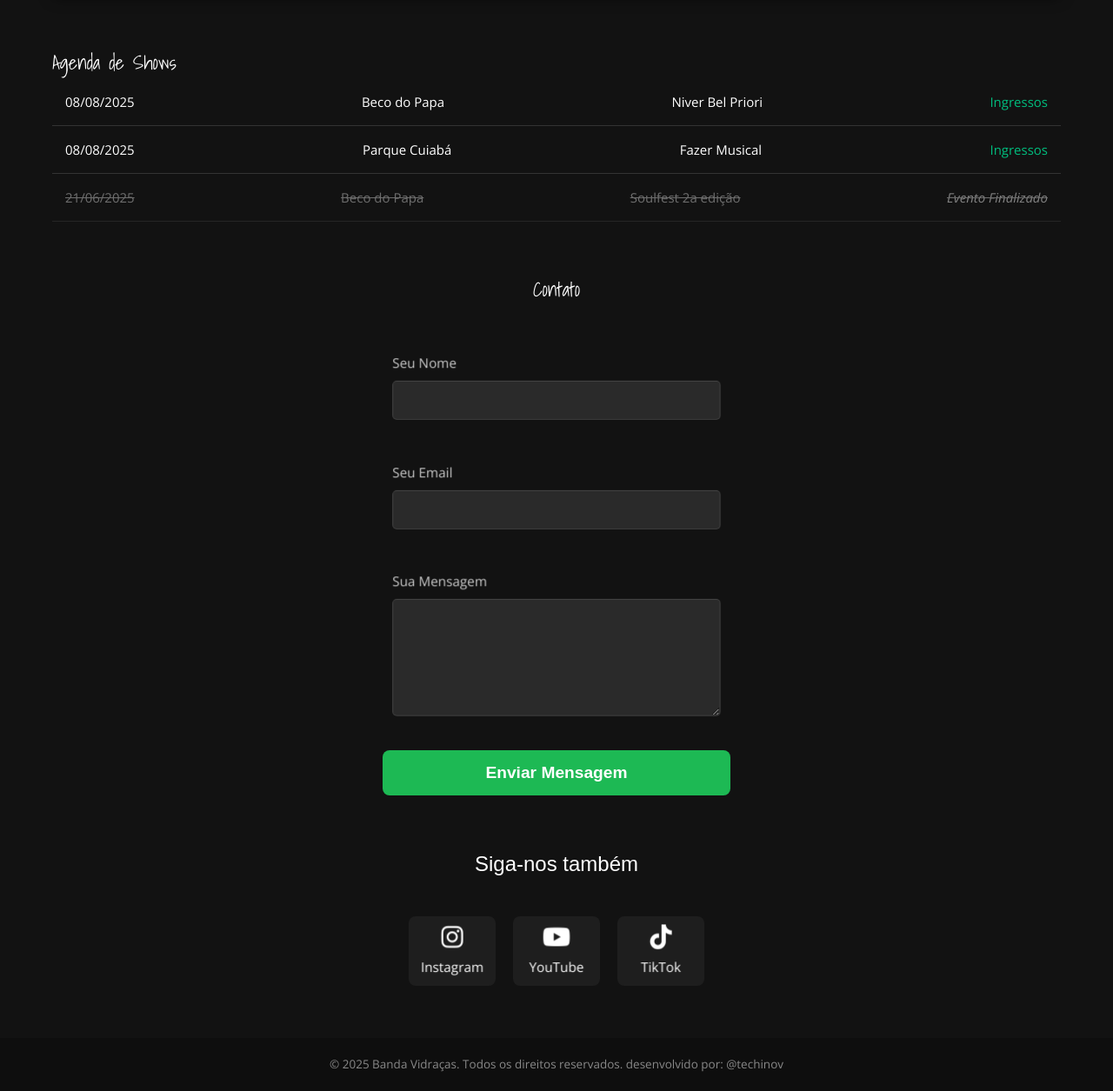
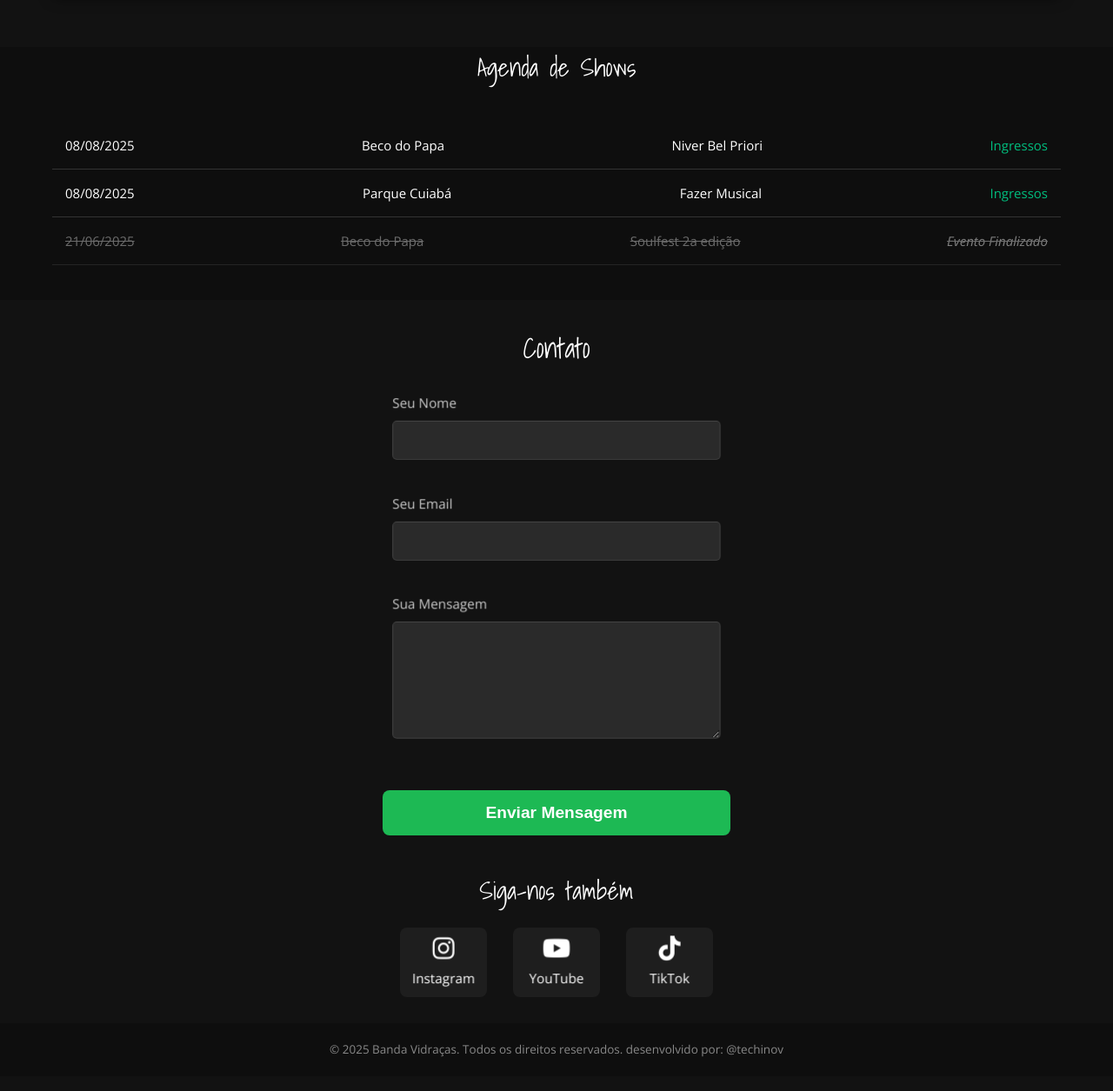
Before and after one commit to pasteldiventu/vidracas-page, a Vue app: page / in a window 1280 px wide. Shown: the part 2457-3712 px from the top of the page at 87% size. Built offline with nearby package versions, Linux system fonts and the light colour scheme.

Commit message:
muda espaçamentos do css

```diff
--- a/src/components/ContactSection.vue
+++ b/src/components/ContactSection.vue
@@ -85,20 +85,21 @@ onMounted(() => {
 <style scoped>
 /* ✨ ESTILOS ATUALIZADOS */
 .contact-section {
-  padding: 60px 0;
+  padding: 30px 0;
   background-color: #121212;
   color: #fff;
 }
 
 h2, h3 {
   text-align: center;
-  margin-bottom: 40px;
+  font-size: 2.0rem;
+  margin-bottom: 10px;
 }
 
 h3 {
-  margin-top: 60px;
-  font-family: 'Oswald', sans-serif;
-  font-size: 1.5rem;
+  margin-top: 25px;
+  font-family: 'Shadows Into Light', cursive;
+  font-size: 1.8rem;
 }
 
 .contact-form {
@@ -107,7 +108,7 @@ h3 {
   transition-delay: 0.2s;
   display: flex;
   flex-direction: column;
-  gap: 20px;
+  gap: 10px;
 }
 
 .form-group {
@@ -149,6 +150,7 @@ h3 {
 }
 
 .submit-btn {
+  margin-top: 30px;
   display: block;
   width: 100%;
   padding: 15px;
@@ -179,7 +181,8 @@ h3 {
   display: flex;
   justify-content: center;
   align-items: center;
-  gap: 20px;
+  margin-top: 20px;
+  gap: 30px;
   flex-wrap: wrap;
 }
 
--- a/src/components/HeroSection.vue
+++ b/src/components/HeroSection.vue
@@ -18,10 +18,8 @@
   background-image: url('/image.png');
   background-size: cover;
   background-position: center;
-  overflow: hidden; /* Importante para a animação não vazar */
+  overflow: hidden;
 }
-
-/* --- A MÁGICA DA ANIMAÇÃO DO TÍTULO --- */
 
 .band-name {
   font-size: 6rem;
--- a/src/components/TourSectionBackup.vue
+++ b/src/components/TourSectionBackup.vue
@@ -42,10 +42,23 @@ const processedShows = computed(() => {
 </template>
 
 <style scoped>
+
+#agenda{
+  background-color: rgba(14, 14, 14, 0.911);
+  padding-bottom: 40px;
+}
+
 .show-list {
   list-style: none;
   padding: 0;
 }
+
+h2 {
+  text-align: center;
+  margin-bottom: 40px;
+  font-size: 1.8rem;
+}
+
 
 .show-list li {
   display: flex;
```
Also changed, not shown: public/guitarrabolada.png (renamed from public/image copy.png).
